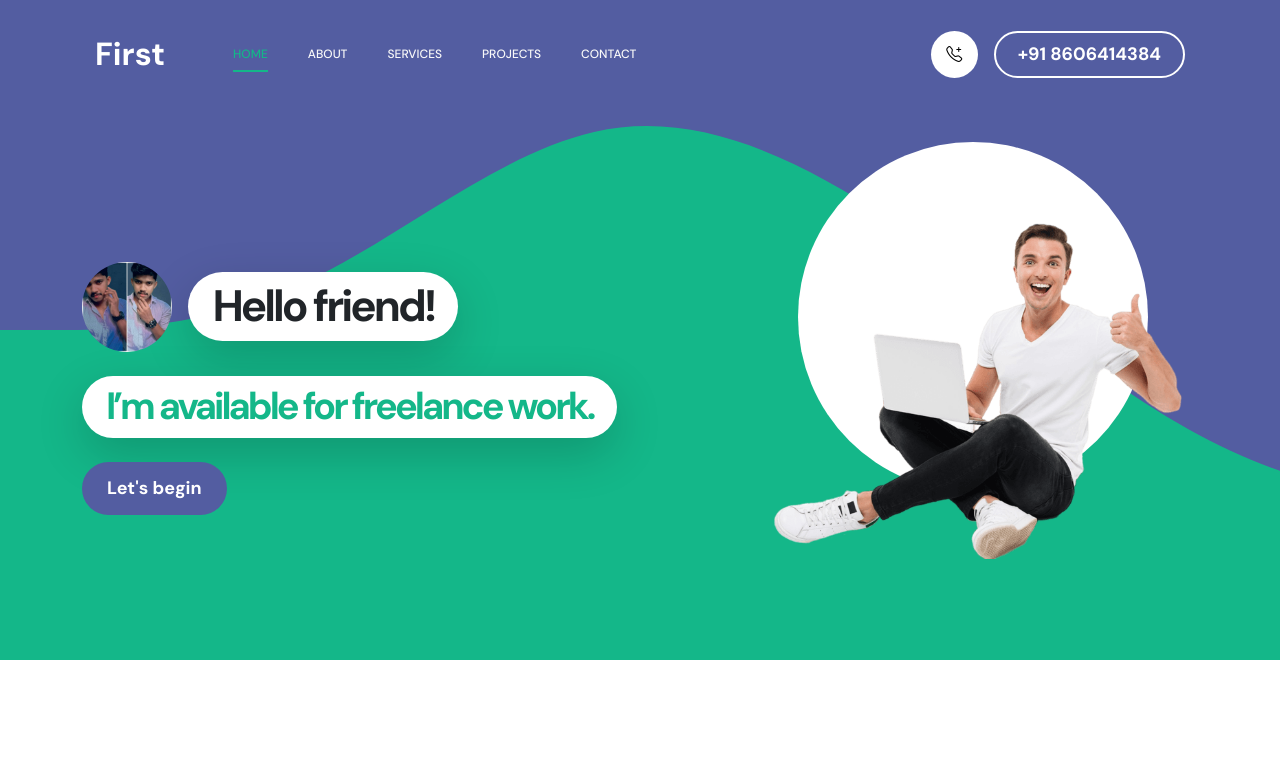
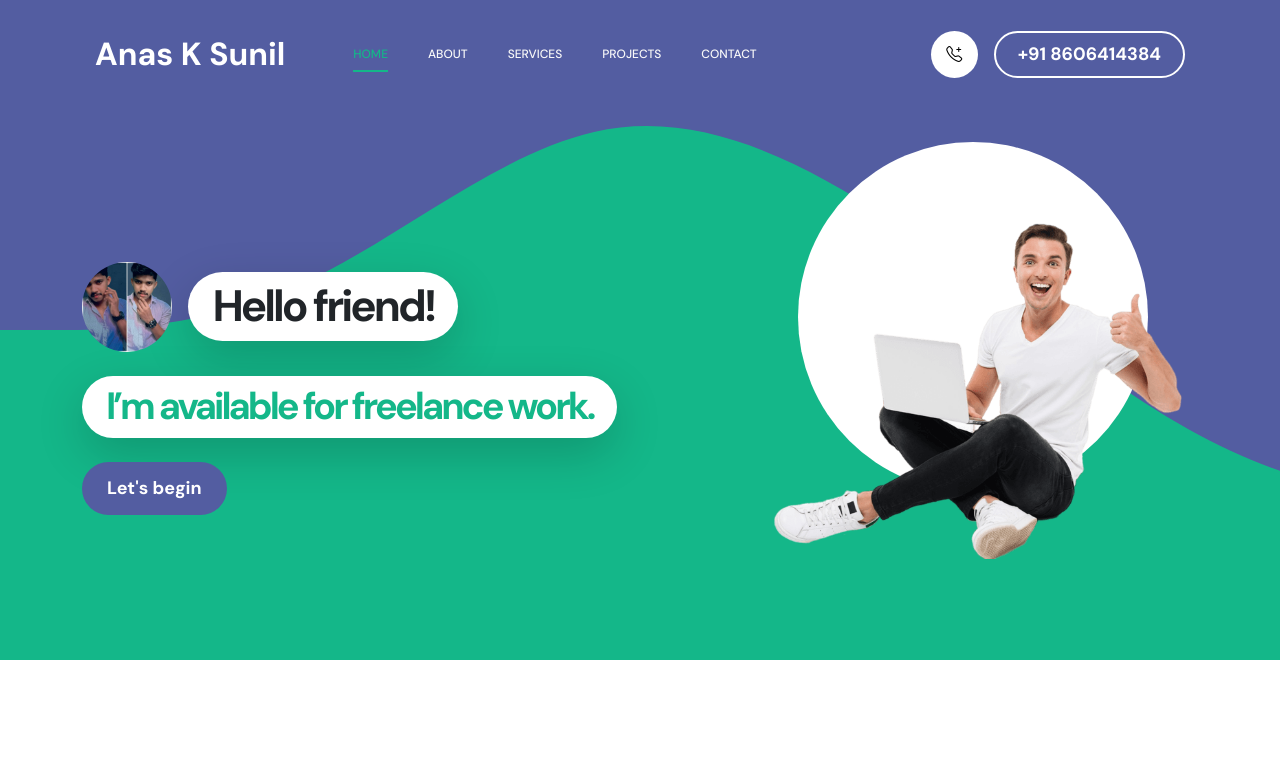
Before and after one commit to anazks/websiteMe, a plain HTML site: page index.html in a window 1280 px wide. Shown: the top 777 px of the page. Drawn offline with Linux system fonts and the light colour scheme.

Commit message:
first commit

```diff
--- a/index.html
+++ b/index.html
@@ -48,7 +48,7 @@ https://templatemo.com/tm-578-first-portfolio
                     <span class="navbar-toggler-icon"></span>
                 </button>
 
-                <a href="index.html" class="navbar-brand mx-auto mx-lg-0">First</a>
+                <a href="index.html" class="navbar-brand mx-auto mx-lg-0">Anas K Sunil</a>
 
                 <div class="d-flex align-items-center d-lg-none">
                     <i class="navbar-icon bi-telephone-plus me-3"></i>
```
